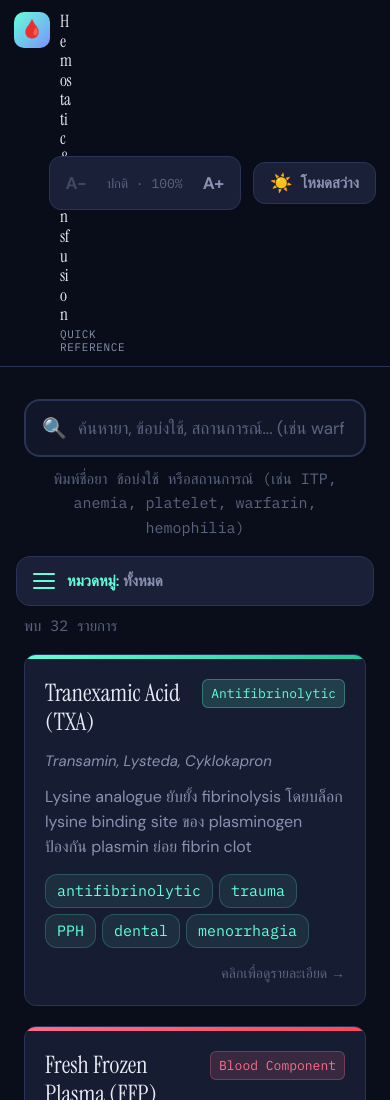
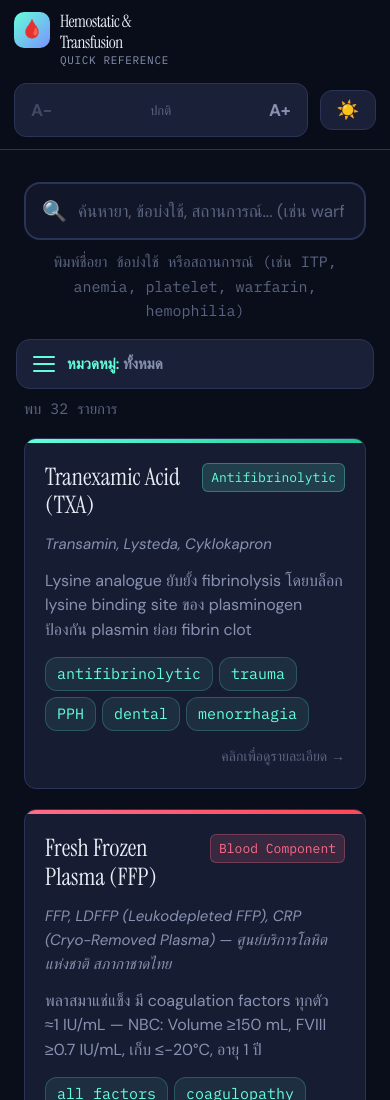
Before and after one commit to prhdev222/Hemostatic_agent, a plain HTML site: page index.html in a window 390 px wide. Shown: the top 1100 px of the page. Drawn offline with Linux system fonts and the light colour scheme.

Commit message:
fix mobile mode

```diff
--- a/index.html
+++ b/index.html
@@ -135,11 +135,67 @@ html[data-font-step="3"] body { zoom: 1.35; }
     padding: 12px 14px;
   }
   .header-inner {
+    flex-direction: column;
+    align-items: stretch;
     gap: 12px;
+  }
+  .logo {
+    width: 100%;
+    flex: none;
+    max-width: 100%;
+  }
+  .header-tools {
+    width: 100%;
+    justify-content: space-between;
+    gap: 8px;
+    flex-wrap: nowrap;
+  }
+  .font-size-control {
+    flex: 1;
+    min-width: 0;
+    justify-content: center;
+    padding: 3px;
+    gap: 2px;
+  }
+  .font-size-control button {
+    min-width: 40px;
+    min-height: 42px;
+    padding: 0 8px;
+    font-size: 16px;
+  }
+  .font-size-label {
+    font-size: 11px;
+    min-width: 0;
+    flex: 1;
+    min-width: 3.2em;
+  }
+  .theme-toggle {
+    padding: 8px 12px;
+    font-size: 13px;
+    flex-shrink: 0;
+  }
+  .theme-toggle #themeToggleLabel {
+    display: none;
+  }
+  .logo-text {
+    display: flex;
+    flex-direction: column;
     align-items: flex-start;
-  }
-  .header-tools {
-    flex-shrink: 0;
+    gap: 1px;
+  }
+  .logo-text-line1,
+  .logo-text-line2 {
+    display: block;
+  }
+  .logo-text-line1::after {
+    content: none;
+  }
+  .logo-text-line1 {
+    line-height: 1.15;
+  }
+  .logo-text-line2 {
+    white-space: nowrap;
+    line-height: 1.1;
   }
 }
 
@@ -261,7 +317,20 @@ html[data-font-step="3"] body { zoom: 1.35; }
   letter-spacing: -0.5px;
   line-height: 1.15;
   word-wrap: break-word;
-  overflow-wrap: anywhere;
+  overflow-wrap: break-word;
+  word-break: normal;
+}
+.logo-text-line1,
+.logo-text-line2 {
+  display: inline;
+}
+@media (min-width: 640px) {
+  .logo-text {
+    display: inline;
+  }
+  .logo-text-line1::after {
+    content: ' ';
+  }
 }
 
 .logo-sub {
@@ -960,7 +1029,9 @@ html[data-font-step="3"] .footer { zoom: 0.740740741; }
     <div class="logo">
       <div class="logo-icon">🩸</div>
       <div class="logo-titles">
-        <span class="logo-text">Hemostatic & Transfusion</span>
+        <span class="logo-text">
+          <span class="logo-text-line1">Hemostatic &</span><span class="logo-text-line2">Transfusion</span>
+        </span>
         <span class="logo-sub">Quick Reference</span>
       </div>
     </div>
@@ -3864,14 +3935,19 @@ function autoCalcBSA() {
   if (!dec || !inc || !label) return;
   const LABELS = ['ปกติ', 'ใหญ่ขึ้น', 'ใหญ่มาก', 'ใหญ่สุด'];
   const ZOOM_PCT = ['100%', '110%', '122%', '135%'];
+  const mqNarrow = window.matchMedia('(max-width: 639px)');
   function getStep() {
     const s = document.documentElement.getAttribute('data-font-step');
     const n = parseInt(s, 10);
     return (s === null || s === '' || Number.isNaN(n)) ? 0 : Math.min(3, Math.max(0, n));
   }
+  function labelText(step) {
+    if (mqNarrow.matches) return LABELS[step];
+    return LABELS[step] + ' · ' + ZOOM_PCT[step];
+  }
   function apply(step) {
     document.documentElement.setAttribute('data-font-step', String(step));
-    label.textContent = LABELS[step] + ' · ' + ZOOM_PCT[step];
+    label.textContent = labelText(step);
     dec.disabled = step <= 0;
     inc.disabled = step >= 3;
     try { localStorage.setItem('hemostatic_font_step', String(step)); } catch (e) {}
@@ -3879,6 +3955,12 @@ function autoCalcBSA() {
   apply(getStep());
   dec.addEventListener('click', () => apply(Math.max(0, getStep() - 1)));
   inc.addEventListener('click', () => apply(Math.min(3, getStep() + 1)));
+  function onNarrowChange() { apply(getStep()); }
+  if (typeof mqNarrow.addEventListener === 'function') {
+    mqNarrow.addEventListener('change', onNarrowChange);
+  } else if (typeof mqNarrow.addListener === 'function') {
+    mqNarrow.addListener(onNarrowChange);
+  }
 })();
 
 renderCategories();
```
